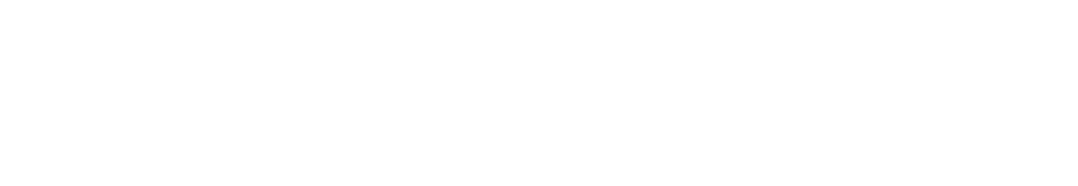
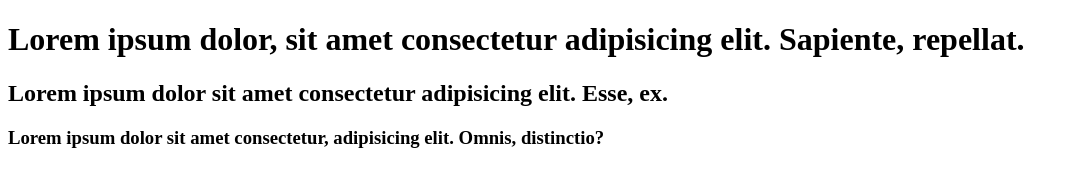
Before and after one commit to salmanahmedxyz/my-second-repo, a plain HTML site: page index.html in a window 1280 px wide. Shown: the whole page, without its empty margins (0-1078 px from the left). Drawn offline with Linux system fonts and the light colour scheme.

Commit message:
added a header

```diff
--- a/index.html
+++ b/index.html
@@ -9,7 +9,9 @@
 </head>
 
 <body>
-
+    <h1>Lorem ipsum dolor, sit amet consectetur adipisicing elit. Sapiente, repellat.</h1>
+    <h2>Lorem ipsum dolor sit amet consectetur adipisicing elit. Esse, ex.</h2>
+    <H3>Lorem ipsum dolor sit amet consectetur, adipisicing elit. Omnis, distinctio?</H3>
 </body>
 
 </html>
```
